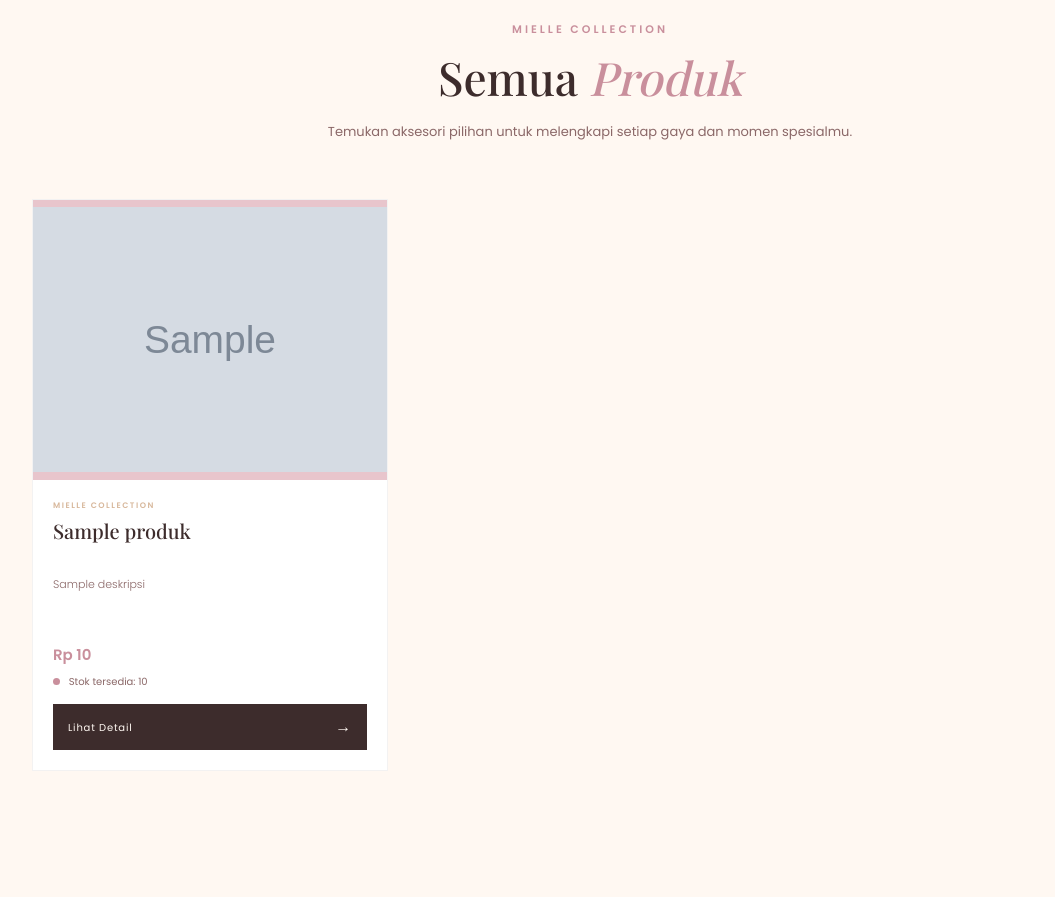
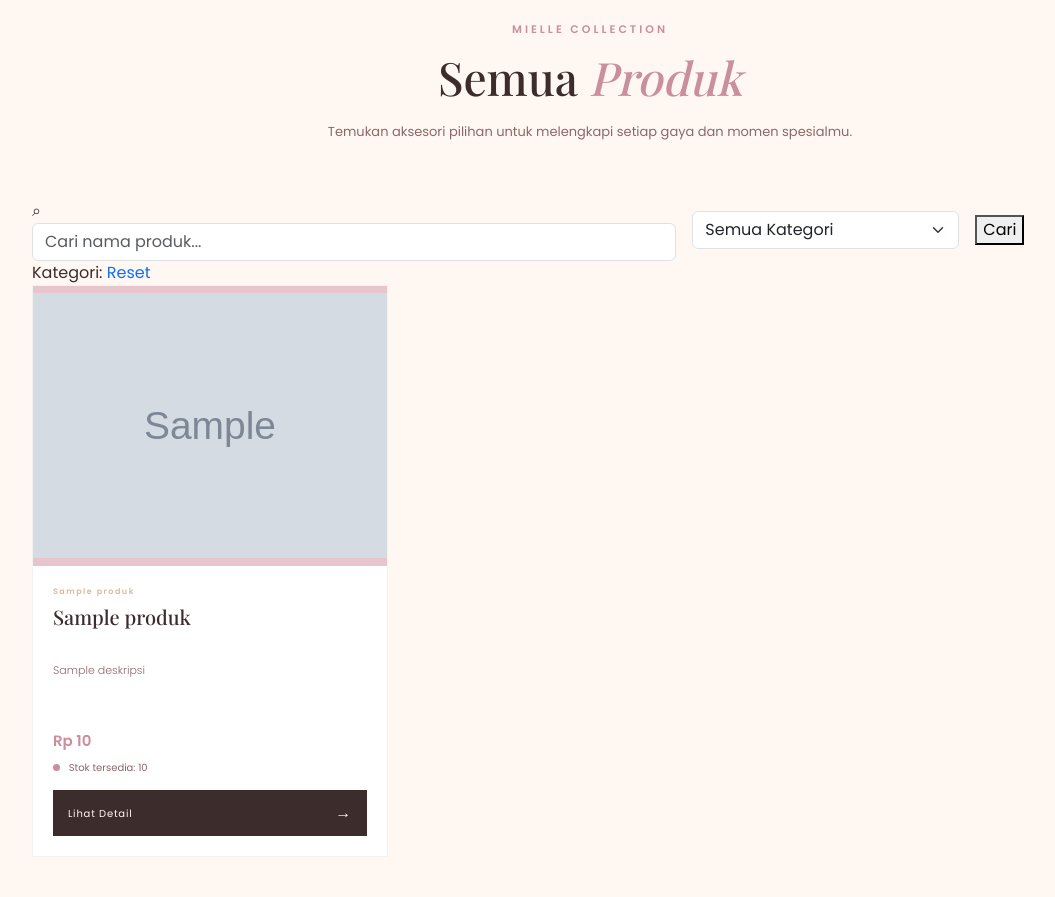
Before and after one commit to cinnammore/MielleShop, a CodeIgniter 4 app: the page made by app/Views/produk/index.php in a window 1280 px wide. Shown: the part 137-1034 px from the top of the page, without its empty margins (50-1105 px from the left). Run offline with PHP 8.4 and a stand-in for CodeIgniter, Linux system fonts and the light colour scheme; the template is opened without the code that fills it: most values are stand-ins (such as "Sample title", 1, 10 or a date in 2020); grey boxes marked "Sample" are stand-in pictures; some libraries are stand-ins or nearby versions.

Commit message:
Implement search and filter for product listings
Added search and filter functionality for products, allowing users to search by name and filter by category.

```diff
--- a/app/Views/produk/index.php
+++ b/app/Views/produk/index.php
@@ -7,44 +7,118 @@
             <span class="section-label">
                 MIELLE COLLECTION
             </span>
-
             <h1>
                 Semua <em>Produk</em>
             </h1>
-
             <p>
                 Temukan aksesori pilihan untuk melengkapi
                 setiap gaya dan momen spesialmu.
             </p>
         </div>
 
+
+        <!-- SEARCH & FILTER -->
+        <div class="product-filter">
+            <form action="<?= base_url('produk') ?>" method="get">
+                <div class="row g-3 align-items-center">
+                    <!-- SEARCH -->
+                    <div class="col-12 col-md-7">
+                        <div class="search-box">
+                            <span class="search-icon">⌕</span>
+                            <input
+                                type="text"
+                                name="search"
+                                class="form-control"
+                                placeholder="Cari nama produk..."
+                                value="<?= esc($search ?? '') ?>"
+                            >
+                        </div>
+                    </div>
+
+                    <!-- CATEGORY -->
+                    <div class="col-12 col-md-3">
+                        <select
+                            name="kategori"
+                            class="form-select category-select"
+                        >
+                            <option value="">Semua Kategori</option>
+                            <?php foreach ($kategori as $k): ?>
+                                <option
+                                    value="<?= $k['id_kategori'] ?>"
+                                    <?= ($selectedKategori ?? '') == $k['id_kategori'] ? 'selected' : '' ?>
+                                >
+                                    <?= esc($k['nama_kategori']) ?>
+                                </option>
+                            <?php endforeach; ?>
+                        </select>
+                    </div>
+
+                    <!-- BUTTON -->
+                    <div class="col-12 col-md-2">
+                        <button
+                            type="submit"
+                            class="filter-button"
+                        >
+                            Cari
+                        </button>
+                    </div>
+                </div>
+            </form>
+        </div>
+
+        <!-- RESULT INFO -->
+        <?php if (!empty($search) || !empty($selectedKategori)): ?>
+            <div class="filter-result">
+                <?php if (!empty($search)): ?>
+                    Hasil pencarian untuk
+                    <strong>"<?= esc($search) ?>"</strong>
+                <?php endif; ?>
+                <?php if (!empty($search) && !empty($selectedKategori)): ?>
+                <?php endif; ?>
+                <?php if (!empty($selectedKategori)): ?>
+                    <?php
+                    $namaKategori = '';
+                    foreach ($kategori as $k) {
+                        if ($k['id_kategori'] == $selectedKategori) {
+                            $namaKategori = $k['nama_kategori'];
+                            break;
+                        }
+                    }
+                    ?>
+                    Kategori:
+                    <strong><?= esc($namaKategori) ?></strong>
+                <?php endif; ?>
+                <a href="<?= base_url('produk') ?>">
+                    Reset
+                </a>
+            </div>
+        <?php endif; ?>
+
         <!-- PRODUCT GRID -->
         <div class="row g-4">
+            <?php if (!empty($produk)): ?>
                 <?php foreach ($produk as $p): ?>
-
                     <div class="col-6 col-lg-4">
                         <div class="product-card">
                             <!-- IMAGE -->
                             <div class="product-image">
                                 <?php if ($p['gambar']): ?>
-
-                                <img src="<?= base_url('assets/img/' . $p['gambar']) ?>" alt="<?= esc($p['nama_produk']) ?>">
-
+                                    <img
+                                        src="<?= base_url('assets/img/' . $p['gambar']) ?>"
+                                        alt="<?= esc($p['nama_produk']) ?>"
+                                    >
                                 <?php else: ?>
-
                                     <div class="no-image">
                                         <span>MIELLE</span>
                                     </div>
-
                                 <?php endif; ?>
                             </div>
 
                             <!-- PRODUCT INFO -->
                             <div class="product-info">
                                 <span class="product-category">
-                                MIELLE COLLECTION
+                                    <?= esc($p['nama_kategori'] ?? 'MIELLE COLLECTION') ?>
                                 </span>
-
                                 <h3>
                                     <?= esc($p['nama_produk']) ?>
                                 </h3>
@@ -52,8 +126,8 @@
                                 <!-- DESCRIPTION -->
                                 <p class="product-description">
                                     <?= esc($p['deskripsi']) ?>
+
                                 </p>
-
                                 <!-- PRICE -->
                                 <div class="product-price">
                                     Rp <?= number_format($p['harga'], 0, ',', '.') ?>
@@ -63,26 +137,52 @@
                                 <div class="product-stock">
                                     <?php if ($p['stok'] > 0): ?>
                                         <span class="stock-dot"></span>
-                                    Stok tersedia: <?= $p['stok'] ?>
+                                        Stok tersedia:
+                                        <?= $p['stok'] ?>
                                     <?php else: ?>
                                         <span class="stock-out">
-                                        <?= $p['status_stok'] === 'out_of_order' ? 'Out of Order' : 'Sold Out' ?>
+                                            <?= $p['status_stok'] === 'out_of_order'
+                                                ? 'Out of Order'
+                                                : 'Sold Out'
+                                            ?>
                                         </span>
                                     <?php endif; ?>
                                 </div>
 
                                 <!-- BUTTON -->
-                            <a href="<?= base_url('produk/detail/' . $p['id_produk']) ?>" class="product-detail-btn">
+                                <a
+                                    href="<?= base_url('produk/detail/' . $p['id_produk']) ?>"
+                                    class="product-detail-btn"
+                                >
                                     Lihat Detail
                                     <span>→</span>
                                 </a>
                             </div>
                         </div>
                     </div>
-
                 <?php endforeach; ?>
+            <?php else: ?>
+                <!-- EMPTY RESULT -->
+                <div class="col-12">
+                    <div class="empty-product">
+                        <div class="empty-icon">
+                            ♡
+                        </div>
+                        <h3>Produk tidak ditemukan</h3>
+                        <p>
+                            Tidak ada produk yang sesuai dengan pencarianmu.
+                        </p>
+                        <a
+                            href="<?= base_url('produk') ?>"
+                            class="product-detail-btn"
+                        >
+                            Lihat Semua Produk
+                            <span>→</span>
+                        </a>
+                    </div>
+                </div>
+            <?php endif; ?>
         </div>
     </div>
 </section>
-
 <?= $this->include('layout/footer') ?>
```
Lines whose indentation alone changed are shown as unchanged.
